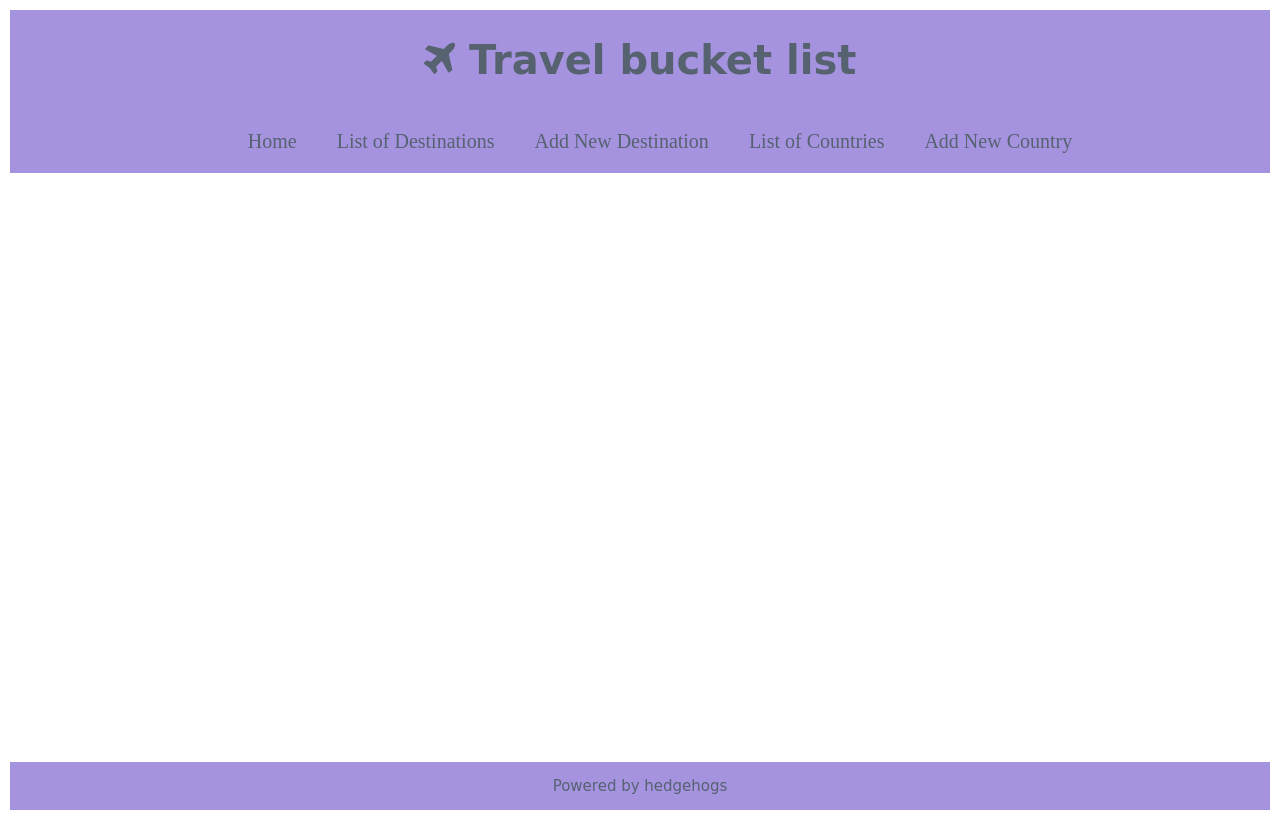
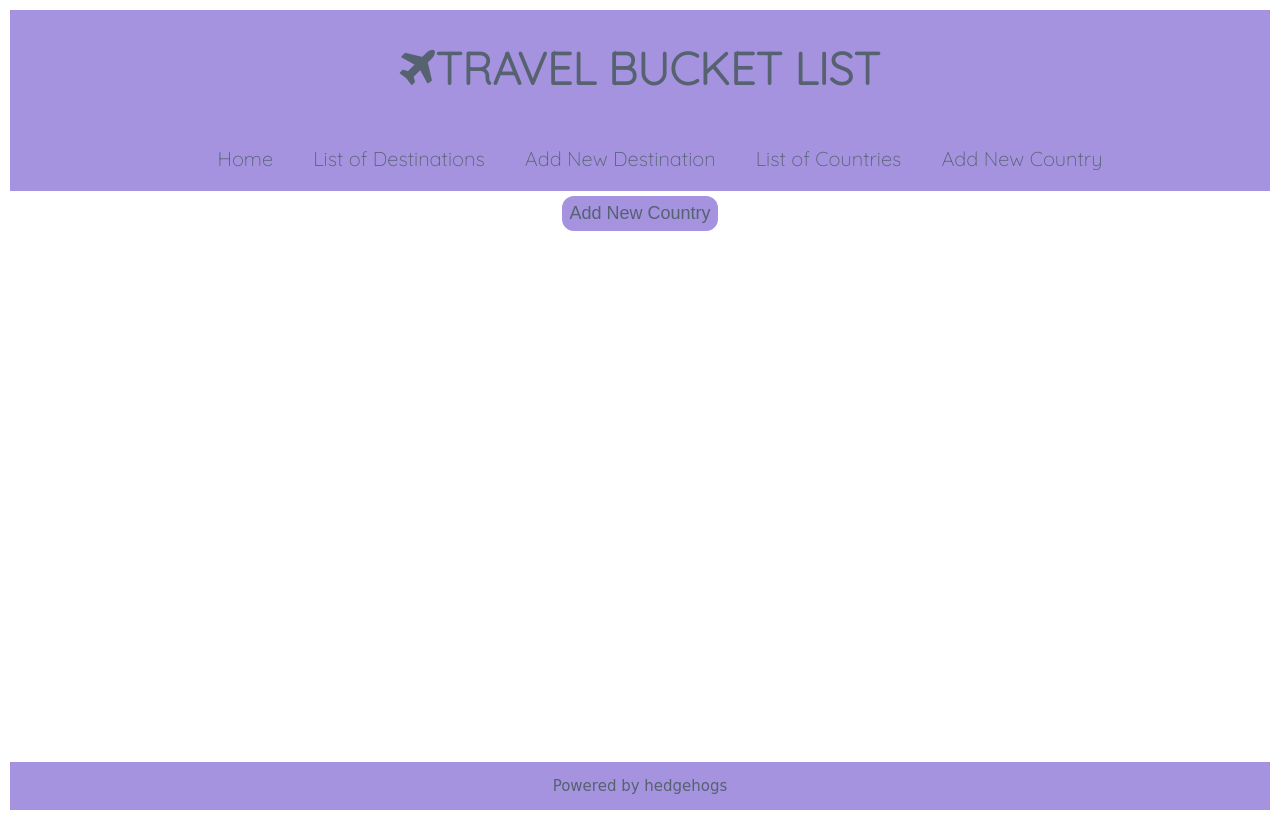
Before and after one commit to emmikoivisto/travel-bucket-list-app, a Flask app: page /list-countries in a window 1280 px wide. Run offline with Flask 2, Linux system fonts and the light colour scheme; data that the repository does not hold is empty; some libraries are stand-ins or nearby versions.

Commit message:
added buttons + css

```diff
--- a/static/style.css
+++ b/static/style.css
@@ -6,13 +6,13 @@ body {
     font-size: 15px;
     padding: 10px;
     margin: 0;
+    font-family: 'Quicksand', sans-serif;
 }
 
 body > header {
     display: flex;
     flex-direction: column;
     justify-content: center;
-    /* padding: 20px; */
     background-color: #A593E0;
     font-size: 20px;
     width: 100%;
@@ -62,11 +62,14 @@ body > footer > p {
 }
 
 
-body > header > h1 {
+.main-title {
     text-align: center;
     color: #566270;
-    font-family: cursive;
+    /* font-family: cursive; */
+    /* text-decoration: none; */
+    font-size: 45px;
 }
+
 
 .countries-container {
     text-align: center;
@@ -96,9 +99,10 @@ body > header > h1 {
     font-size: large;
     border: 2px solid #A593E0;;
     border-radius: 12px;
-    padding: 8px;
+    padding: 5px;
     text-decoration: none;
     background-color: white;
+    margin: 3px;
 }
 
 .button-update:hover {
@@ -107,6 +111,25 @@ body > header > h1 {
     cursor: pointer;
 }
 
+
+.button-with-link {
+    color: #FFFFF3;
+    font-size: large;
+    border: 2px solid #A593E0;
+    border-radius: 12px;
+    padding: 5px;
+    text-decoration-line: none;
+    background-color: #A593E0;
+    margin: 5px;
+
+}
+
+.button-with-link:hover {
+    background-color: #FFFFF3;
+    color: #A593E0;
+    cursor: pointer;
+    text-decoration: none;
+}
 
 
 .update-destination {
@@ -140,3 +163,12 @@ body > main > section > form {
 .city-link {
     color: #566270;
 }
+
+.home-page {
+    display: block;
+    align-items: center;
+    text-align: center;
+    /* font-family: cursive; */
+    color: #566270;
+    font-size: medium;
+}
--- a/templates/base.html
+++ b/templates/base.html
@@ -5,11 +5,12 @@
     <meta name="viewport" content="width=device-width, initial-scale=1.0">
     <link rel="stylesheet" href="/static/style.css">
     <link rel="stylesheet" href="https://cdnjs.cloudflare.com/ajax/libs/font-awesome/4.7.0/css/font-awesome.min.css">
+    <link href="https://fonts.googleapis.com/css2?family=Quicksand:wght@300&display=swap" rel="stylesheet">
     <title>Travel Bucket List</title>
 </head>
 <body>
     <header>
-        <h1><i class="fa fa-plane" aria-hidden="true" fa-5x></i>  Travel bucket list</h1>
+        <h1 class="main-title"><a href="{{ url_for('home') }}" style="text-decoration: none; color: #566270;"><i class="fa fa-plane" aria-hidden="true" fa-5x></i>TRAVEL BUCKET LIST</a></h1>
         <nav>
             <ul class="menu">
                 <li><a href="{{ url_for('home') }}">Home</a></li>
--- a/templates/cities/index.html
+++ b/templates/cities/index.html
@@ -13,9 +13,9 @@
         <!-- <p>{{city.visited}}</p> -->
         {% if city.visited == True %}
     <i class="fa fa-check fa-2x" style="color:green" aria-hidden="true"></i>
-  {% else %}
+        {% else %}
     <i class="fa fa-times fa-2x" aria-hidden="true"></i>
-  {% endif %}
+        {% endif %}
 
     <form action="/list-destinations/{{city.id}}/edit">
         <input type="submit" value="Edit" class="button-update">
@@ -27,5 +27,7 @@
     </div>
     {% endfor %}
 </section>
+
+<button class="button-with-link"><a href="/list-destinations/new" style="text-decoration: none; color: #566270";>Add New Destination</a></button>
 </section>
 {% endblock content %}
--- a/templates/countries/index.html
+++ b/templates/countries/index.html
@@ -2,27 +2,25 @@
 
 {% block content %}
 
-<div class="form">
-
-
-
 <section class="countries-container">
-    <!-- <h1>List of countries</h1> -->
+    <section class="countries-index">
     {% for country in all_countries %}
-    <section class="countries-index">
+        <div class="city-index-list">
             <ul>
                 <li> {{country.name}}</li>
                     <form class="edit" action="/list-countries/{{country.id}}/edit">
                         <input type="submit" value="Edit" class="button-update">
-
                     </form>
 
                     <form class="delete-from" action="/list-countries/{{country.id}}/delete" method="POST">
                         <input type="submit" value="Delete" class="button-update">
                     </form>
             </ul>
+         </div>
         {% endfor %}
     </section>
+    <button class="button-with-link"><a href="/list-countries/new" style="text-decoration: none; color: #566270";>Add New Country</a></button>
 </section>
-</div>
+
+
 {% endblock content %}
```
Also changed, not shown: templates/index.html (+7 -1 lines), static/photos/My-Post.jpg (added). Lines whose indentation alone changed are shown as unchanged.
